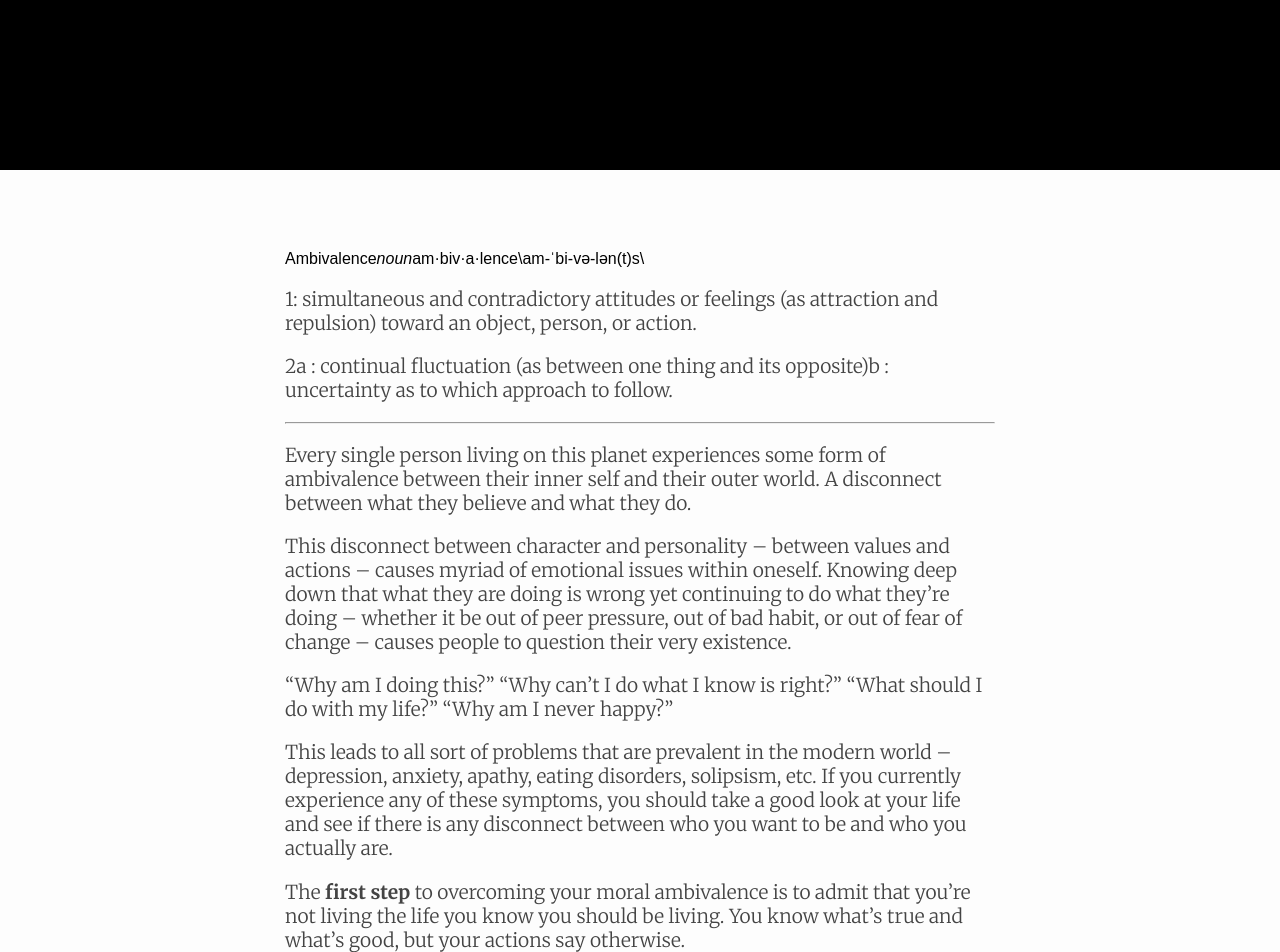
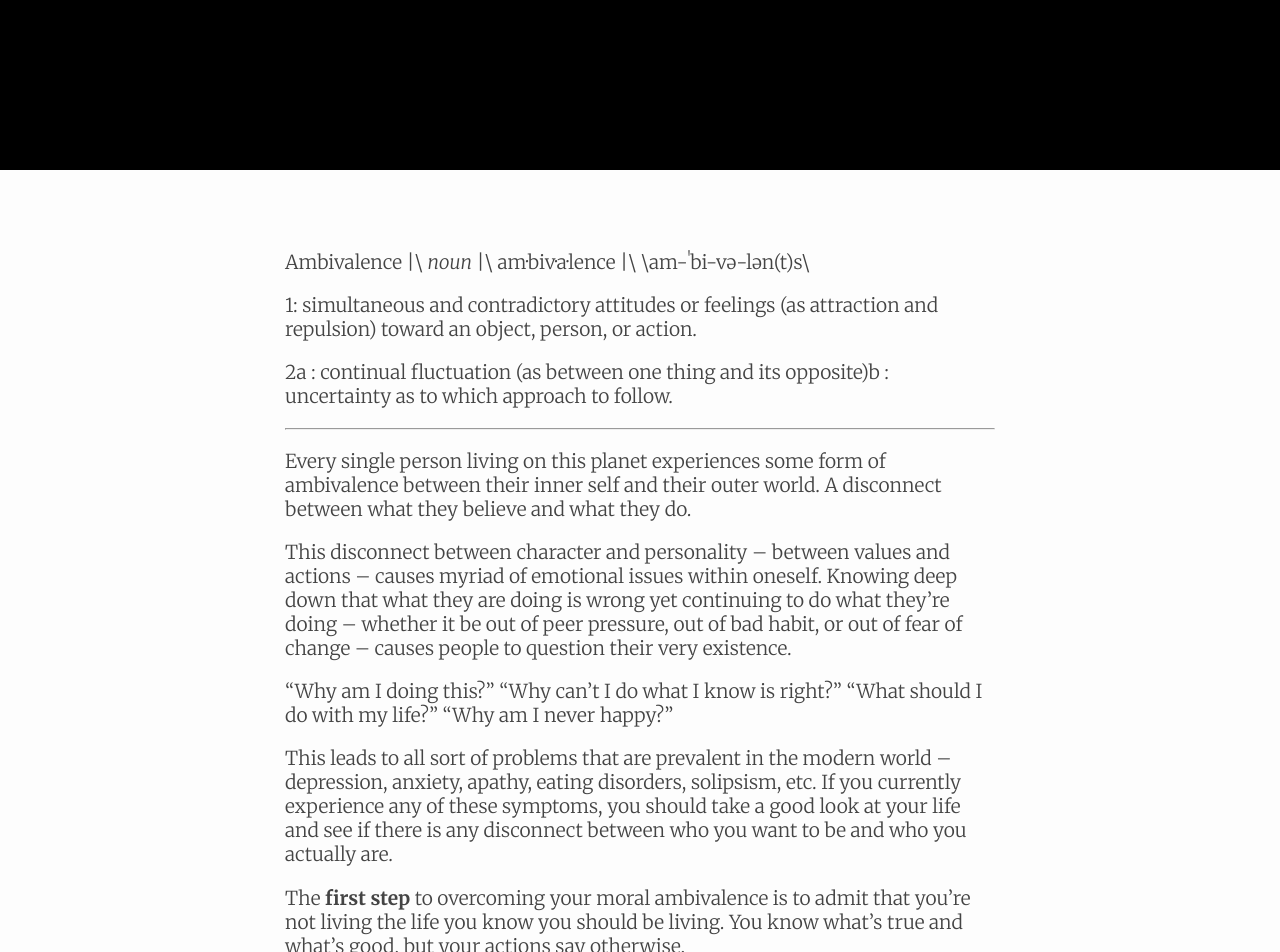
Before and after one commit to fromruins/fromruins.github.io, a Jekyll site: the page built from _posts/2016-01-13-on-moral-ambivalence.md, in a window 1280 px wide. Shown: the part 3330-4282 px from the top of the page. Built offline with Jekyll 4.4.1, drawn with Linux system fonts in a browser that asks for light colours; some of the changed text lies outside the part shown.

```diff
--- a/_posts/2016-01-13-on-moral-ambivalence.md
+++ b/_posts/2016-01-13-on-moral-ambivalence.md
@@ -8,7 +8,7 @@ title: On Moral Ambivalence
 ---
 
 
-Ambivalence | _noun_ | am·biv·a·lence | \am-ˈbi-və-lən(t)s\
+Ambivalence \|\ _noun_ \|\ am·biv·a·lence \|\ \am-ˈbi-və-lən(t)s\
 
 1:  simultaneous and contradictory attitudes or feelings (as attraction and repulsion) toward an object, person, or action.
 
```
